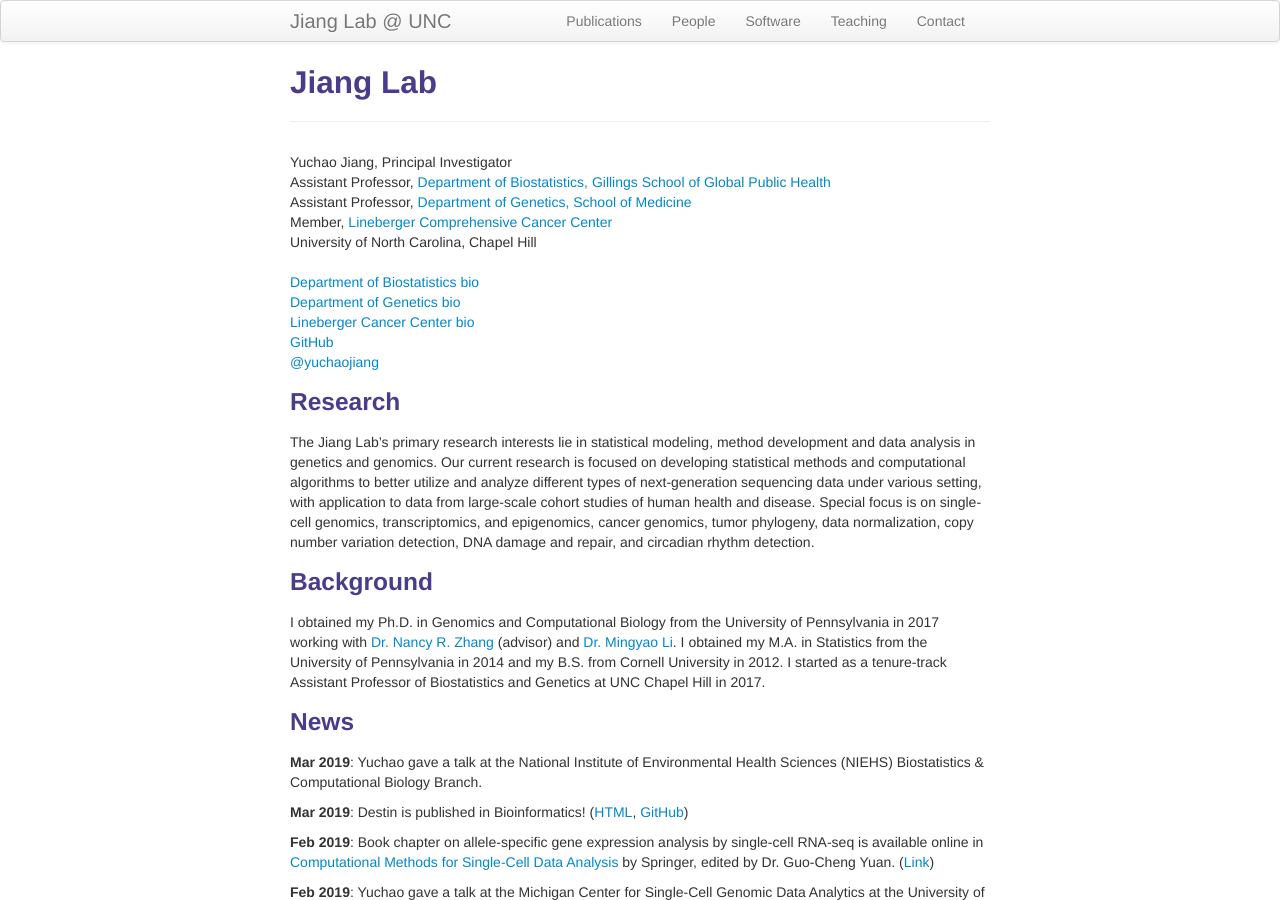
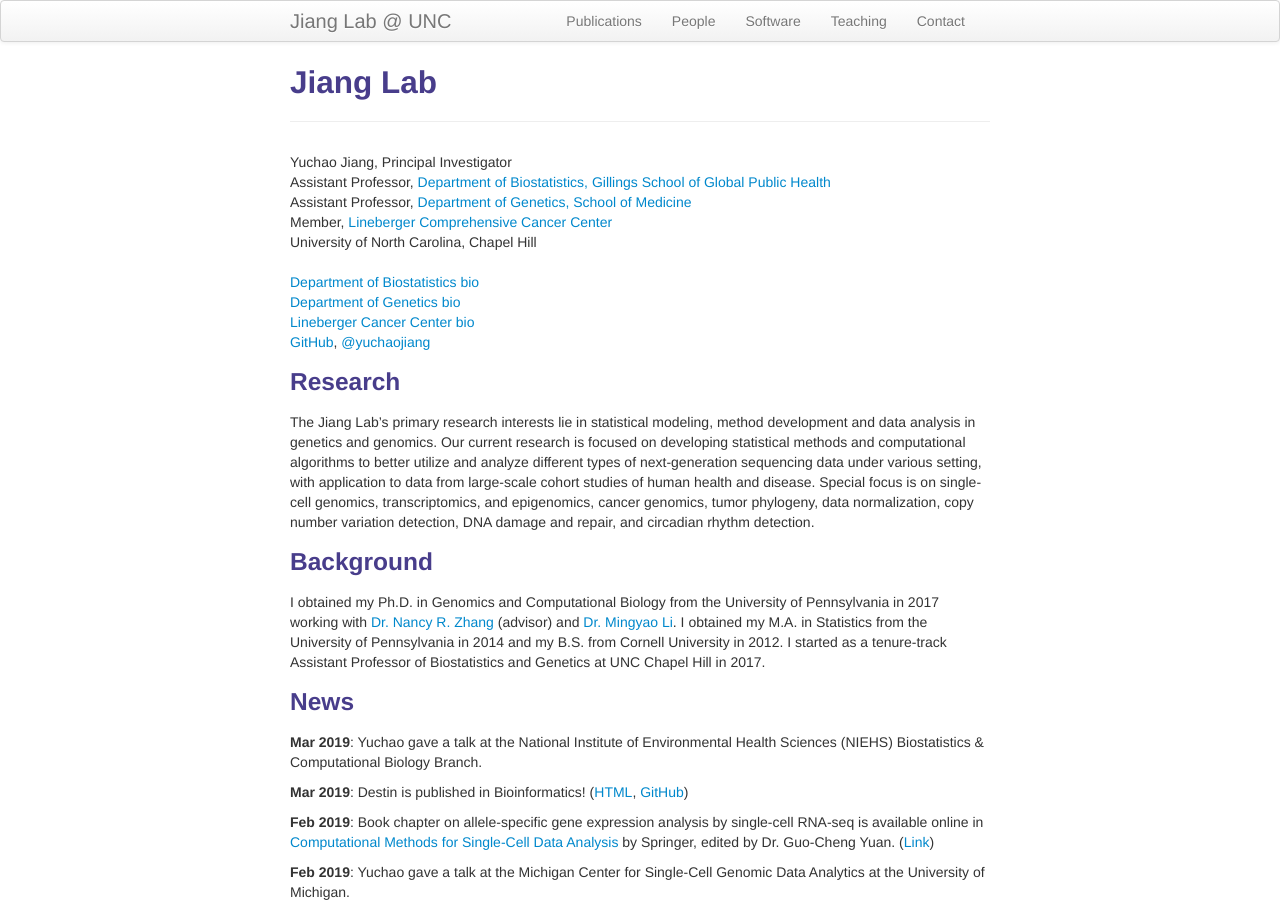
Before and after one commit to yuchaojiang/yuchaojiang.github.io, a Jekyll site: the page built from index.md, in a window 1280 px wide and 900 px high. Built offline with Jekyll 4.4.1, drawn with Linux system fonts in a browser that asks for light colours.

```diff
--- a/index.md
+++ b/index.md
@@ -20,7 +20,7 @@ description: I am an Assistant Professor in the Department of Biostatistics and
             <a href="http://sph.unc.edu/adv_profile/yuchao-jiang-phd/">Department of Biostatistics bio</a><br/>
             <a href="https://www.med.unc.edu/genetics/people/joint-secondary-faculty/yuchao-jiang-phd">Department of Genetics bio</a><br/>
             <a href="http://unclineberger.org/people/profiles/yuchao-jiang">Lineberger Cancer Center bio</a><br/>
-            <a href="https://github.com/yuchaojiang">GitHub</a><br/>
+            <a href="https://github.com/yuchaojiang">GitHub</a>,
             <a href="https://twitter.com/yuchaojiang">@yuchaojiang</a><br/>
     </div>
 </div>
```
